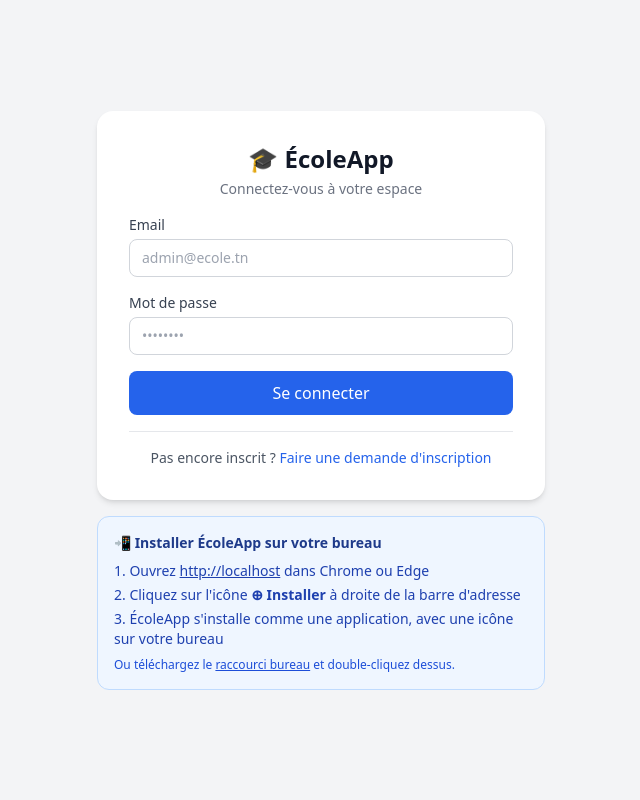
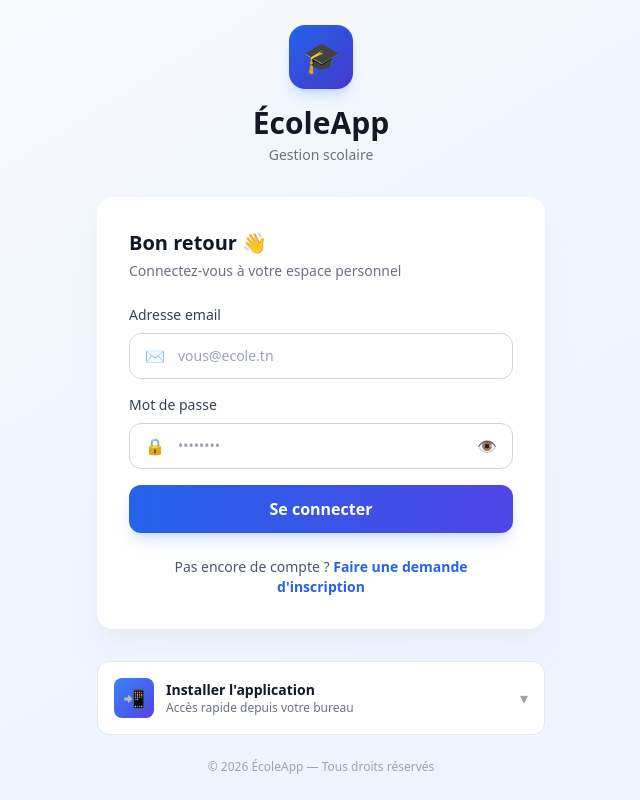
Before and after one commit to elec-connect/ecole-app, a Next.js app: page /login in a window 1280 px wide. Shown: the whole page, without its empty margins (319-959 px from the left). Built offline with nearby package versions, Linux system fonts and the light colour scheme.

Commit message:
style(login): page centrée sans panneau gauche

```diff
--- a/src/app/login/page.tsx
+++ b/src/app/login/page.tsx
@@ -12,8 +12,8 @@ type BeforeInstallPromptEvent = Event & {
 function InstallerEncart() {
   const [promptEvent, setPromptEvent] = useState<BeforeInstallPromptEvent | null>(null);
   const [installed, setInstalled] = useState(false);
+  const [showDetails, setShowDetails] = useState(false);
 
-  // ⭐ Utiliser l'URL courante du navigateur ou la variable d'environnement
   const appUrl = typeof window !== 'undefined'
     ? window.location.origin
     : (process.env.NEXT_PUBLIC_APP_URL || 'http://localhost:3000');
@@ -43,52 +43,73 @@ function InstallerEncart() {
   if (installed) return null;
 
   return (
-    <div className="mt-4 bg-blue-50 border border-blue-200 rounded-xl p-4 text-sm text-blue-900">
-      <p className="font-semibold mb-2 flex items-center gap-2">
-        📲 Installer ÉcoleApp sur votre bureau
-      </p>
+    <div className="mt-8 border border-gray-200 rounded-xl bg-white overflow-hidden">
+      <button
+        type="button"
+        onClick={() => setShowDetails(!showDetails)}
+        className="w-full flex items-center justify-between p-4 hover:bg-gray-50 transition"
+      >
+        <div className="flex items-center gap-3">
+          <div className="w-10 h-10 rounded-lg bg-gradient-to-br from-blue-500 to-indigo-600 flex items-center justify-center text-white text-lg">
+            📲
+          </div>
+          <div className="text-left">
+            <p className="text-sm font-semibold text-gray-900">Installer l&apos;application</p>
+            <p className="text-xs text-gray-500">Accès rapide depuis votre bureau</p>
+          </div>
+        </div>
+        <span className={`text-gray-400 transition-transform ${showDetails ? 'rotate-180' : ''}`}>
+          ▾
+        </span>
+      </button>
 
+      {showDetails && (
+        <div className="px-4 pb-4 border-t border-gray-100">
           {promptEvent ? (
-        <>
-          <p className="text-blue-800 mb-2">
-            Installez ÉcoleApp comme une application pour un accès plus rapide.
+            <div className="pt-4">
+              <p className="text-sm text-gray-600 mb-3">
+                Installez ÉcoleApp pour un accès plus rapide et une expérience optimisée.
               </p>
               <button
                 type="button"
                 onClick={installer}
-            className="bg-blue-600 text-white px-4 py-2 rounded-lg hover:bg-blue-700 font-medium"
+                className="w-full bg-gradient-to-r from-blue-600 to-indigo-600 text-white py-2.5 rounded-lg font-medium hover:from-blue-700 hover:to-indigo-700 transition shadow-sm"
               >
-            ⊕ Installer maintenant
+                Installer maintenant
               </button>
-        </>
+            </div>
           ) : (
-        <ol className="list-decimal list-inside space-y-1 text-blue-800">
-          <li>
-            Ouvrez{' '}
+            <div className="pt-4 space-y-3">
+              <p className="text-xs text-gray-500 uppercase font-semibold tracking-wide">
+                Comment installer
+              </p>
+              <ol className="space-y-2 text-sm text-gray-600">
+                <li className="flex gap-2">
+                  <span className="flex-shrink-0 w-5 h-5 rounded-full bg-blue-100 text-blue-700 text-xs font-bold flex items-center justify-center">1</span>
+                  <span>Ouvrez <a href={appUrl} className="text-blue-600 hover:underline font-medium" target="_blank" rel="noopener noreferrer">{appUrl}</a> dans Chrome ou Edge</span>
+                </li>
+                <li className="flex gap-2">
+                  <span className="flex-shrink-0 w-5 h-5 rounded-full bg-blue-100 text-blue-700 text-xs font-bold flex items-center justify-center">2</span>
+                  <span>Cliquez sur l&apos;icône <strong>⊕ Installer</strong> dans la barre d&apos;adresse</span>
+                </li>
+                <li className="flex gap-2">
+                  <span className="flex-shrink-0 w-5 h-5 rounded-full bg-blue-100 text-blue-700 text-xs font-bold flex items-center justify-center">3</span>
+                  <span>L&apos;application apparaît sur votre bureau</span>
+                </li>
+              </ol>
+              <div className="pt-2 border-t border-gray-100">
                 <a
-              href={appUrl}
-              className="underline font-medium"
-              target="_blank"
-              rel="noopener noreferrer"
+                  href="/EcoleApp.url"
+                  className="text-xs text-blue-600 hover:underline inline-flex items-center gap-1"
+                  download
                 >
-              {appUrl}
-            </a>{' '}
-            dans Chrome ou Edge
-          </li>
-          <li>
-            Cliquez sur l&apos;icône <strong>⊕ Installer</strong> à droite de la barre d&apos;adresse
-          </li>
-          <li>ÉcoleApp s&apos;installe comme une application, avec une icône sur votre bureau</li>
-        </ol>
+                  ⬇ Télécharger le raccourci bureau
+                </a>
+              </div>
+            </div>
           )}
-
-      <p className="mt-2 text-xs text-blue-700">
-        Ou téléchargez le{' '}
-        <a href="/EcoleApp.url" className="underline font-medium" download>
-          raccourci bureau
-        </a>{' '}
-        et double-cliquez dessus.
-      </p>
+        </div>
+      )}
     </div>
   );
 }
@@ -99,6 +120,7 @@ export default function LoginPage() {
   const [motDePasse, setMotDePasse] = useState('');
   const [erreur, setErreur] = useState('');
   const [loading, setLoading] = useState(false);
+  const [showPassword, setShowPassword] = useState(false);
 
   async function onSubmit(e: React.FormEvent) {
     e.preventDefault();
@@ -115,7 +137,7 @@ export default function LoginPage() {
       const data = await res.json();
 
       if (!res.ok) {
-        setErreur(data.erreur ?? 'Erreur inconnue');
+        setErreur(data.erreur ?? 'Identifiants incorrects');
         setLoading(false);
         return;
       }
@@ -123,76 +145,125 @@ export default function LoginPage() {
       router.push('/');
       router.refresh();
     } catch {
-      setErreur('Erreur réseau');
+      setErreur('Erreur réseau. Veuillez réessayer.');
       setLoading(false);
     }
   }
 
   return (
-    <div className="min-h-screen flex items-center justify-center bg-gray-100">
+    <div className="min-h-screen flex items-center justify-center bg-gradient-to-br from-gray-50 via-blue-50 to-indigo-50 p-6">
       <div className="w-full max-w-md">
-        <form
-          onSubmit={onSubmit}
-          className="bg-white p-8 rounded-2xl shadow-md space-y-4"
-        >
-          <div className="text-center">
-            <h1 className="text-2xl font-bold text-gray-900">🎓 ÉcoleApp</h1>
-            <p className="text-sm text-gray-500 mt-1">Connectez-vous à votre espace</p>
+        {/* Logo et titre */}
+        <div className="text-center mb-8">
+          <div className="inline-flex items-center justify-center w-16 h-16 rounded-2xl bg-gradient-to-br from-blue-600 to-indigo-700 text-3xl mb-4 shadow-lg shadow-blue-500/20">
+            🎓
+          </div>
+          <h1 className="text-3xl font-bold text-gray-900">ÉcoleApp</h1>
+          <p className="text-sm text-gray-500 mt-1">Gestion scolaire</p>
         </div>
 
+        {/* Carte du formulaire */}
+        <div className="bg-white rounded-2xl shadow-xl shadow-gray-200/50 p-8">
+          <div className="mb-6">
+            <h2 className="text-xl font-bold text-gray-900">Bon retour 👋</h2>
+            <p className="text-sm text-gray-500 mt-1">Connectez-vous à votre espace personnel</p>
+          </div>
+
+          {/* Erreur */}
           {erreur && (
-            <div className="bg-red-50 text-red-700 text-sm p-3 rounded-lg border border-red-200">
-              {erreur}
+            <div className="mb-5 bg-red-50 border-l-4 border-red-500 text-red-800 p-3 rounded-lg text-sm flex items-start gap-2">
+              <span>⚠️</span>
+              <span>{erreur}</span>
             </div>
           )}
 
+          {/* Formulaire */}
+          <form onSubmit={onSubmit} className="space-y-4">
             <div>
-            <label className="block text-sm font-medium text-gray-700 mb-1">Email</label>
+              <label className="block text-sm font-medium text-gray-700 mb-2">
+                Adresse email
+              </label>
+              <div className="relative">
+                <span className="absolute left-4 top-1/2 -translate-y-1/2 text-gray-400">
+                  ✉️
+                </span>
                 <input
                   type="email"
                   value={email}
                   onChange={(e) => setEmail(e.target.value)}
                   required
-              placeholder="admin@ecole.tn"
-              className="w-full border border-gray-300 rounded-lg px-3 py-2 text-sm focus:outline-none focus:ring-2 focus:ring-blue-500"
+                  placeholder="vous@ecole.tn"
+                  className="w-full pl-12 pr-4 py-3 border border-gray-300 rounded-xl text-sm focus:outline-none focus:ring-2 focus:ring-blue-500 focus:border-transparent transition bg-white"
                 />
+              </div>
             </div>
 
             <div>
-            <label className="block text-sm font-medium text-gray-700 mb-1">Mot de passe</label>
+              <label className="block text-sm font-medium text-gray-700 mb-2">
+                Mot de passe
+              </label>
+              <div className="relative">
+                <span className="absolute left-4 top-1/2 -translate-y-1/2 text-gray-400">
+                  🔒
+                </span>
                 <input
-              type="password"
+                  type={showPassword ? 'text' : 'password'}
                   value={motDePasse}
                   onChange={(e) => setMotDePasse(e.target.value)}
                   required
                   placeholder="••••••••"
-              className="w-full border border-gray-300 rounded-lg px-3 py-2 text-sm focus:outline-none focus:ring-2 focus:ring-blue-500"
+                  className="w-full pl-12 pr-12 py-3 border border-gray-300 rounded-xl text-sm focus:outline-none focus:ring-2 focus:ring-blue-500 focus:border-transparent transition bg-white"
                 />
+                <button
+                  type="button"
+                  onClick={() => setShowPassword(!showPassword)}
+                  className="absolute right-4 top-1/2 -translate-y-1/2 text-gray-400 hover:text-gray-600 transition"
+                >
+                  {showPassword ? '🙈' : '👁️'}
+                </button>
+              </div>
             </div>
 
             <button
               type="submit"
               disabled={loading}
-            className="w-full bg-blue-600 text-white py-2.5 rounded-lg font-medium hover:bg-blue-700 disabled:opacity-50 transition"
+              className="w-full bg-gradient-to-r from-blue-600 to-indigo-600 text-white py-3 rounded-xl font-semibold hover:from-blue-700 hover:to-indigo-700 disabled:opacity-60 transition shadow-lg shadow-blue-500/20"
             >
-            {loading ? 'Connexion...' : 'Se connecter'}
+              {loading ? (
+                <span className="flex items-center justify-center gap-2">
+                  <svg className="animate-spin h-4 w-4" viewBox="0 0 24 24">
+                    <circle className="opacity-25" cx="12" cy="12" r="10" stroke="currentColor" strokeWidth="4" fill="none" />
+                    <path className="opacity-75" fill="currentColor" d="M4 12a8 8 0 018-8V0C5.373 0 0 5.373 0 12h4z" />
+                  </svg>
+                  Connexion en cours...
+                </span>
+              ) : (
+                'Se connecter'
+              )}
             </button>
+          </form>
 
-          {/* ⭐ LIEN VERS L'INSCRIPTION — AJOUTÉ ICI */}
-          <div className="border-t border-gray-200 pt-4 text-center">
+          {/* Lien inscription */}
+          <div className="mt-6 text-center">
             <p className="text-sm text-gray-600">
-              Pas encore inscrit ?{' '}
+              Pas encore de compte ?{' '}
               <Link
                 href="/inscription"
-                className="text-blue-600 hover:underline font-medium"
+                className="text-blue-600 hover:text-blue-700 font-semibold hover:underline"
               >
                 Faire une demande d&apos;inscription
               </Link>
             </p>
           </div>
-        </form>
+        </div>
 
+        {/* Encart PWA */}
         <InstallerEncart />
+
+        {/* Footer */}
+        <p className="text-center text-xs text-gray-400 mt-6">
+          © {new Date().getFullYear()} ÉcoleApp — Tous droits réservés
+        </p>
       </div>
     </div>
   );
```
Lines whose indentation alone changed are shown as unchanged.
